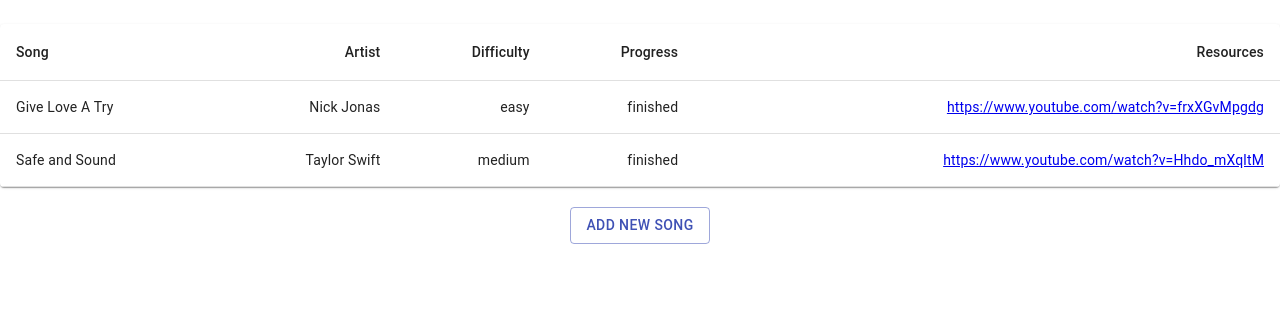
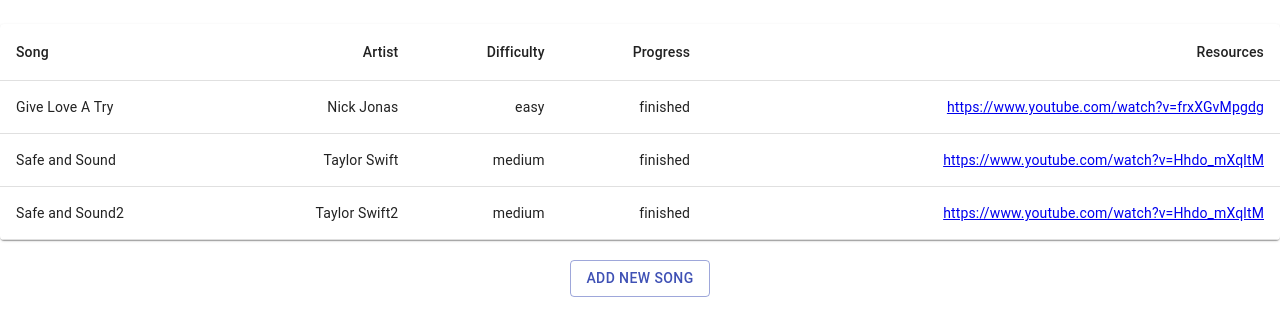
Before and after one commit to brandonhudavid/six-strings, a React (Create React App) app: page / in a window 1280 px wide. Shown: the top 336 px of the page. Built offline with nearby package versions, Linux system fonts and the light colour scheme.

Commit message:
implemented connect, TODO: fix dropdown default values

```diff
--- a/package.json
+++ b/package.json
@@ -6,6 +6,7 @@
     "@material-ui/core": "^4.3.2",
     "react": "^16.9.0",
     "react-dom": "^16.9.0",
+    "react-redux": "^7.1.0",
     "react-scripts": "3.1.0",
     "redux": "^4.0.4"
   },
--- a/src/components/AddSongDialog.js
+++ b/src/components/AddSongDialog.js
@@ -16,6 +16,9 @@ import {
 	addSong
 } from '../actions/actions'
 
+// react-redux
+import { connect } from 'react-redux'
+
 const useStyles = makeStyles(theme => ({
   textField: {
     marginLeft: theme.spacing(1),
@@ -28,7 +31,7 @@ const useStyles = makeStyles(theme => ({
 }));
 
 function AddSongDialog(props) {
-  const { onClose, open, store } = props
+  const { onClose, open } = props
   const [ songName, setSongName ] = React.useState('')
   const [ artist, setArtist ] = React.useState('')
   const [ difficulty, setDifficulty ] = React.useState('')
@@ -72,7 +75,7 @@ function AddSongDialog(props) {
   function addSongClicked() {
     if (songName && artist && difficulty && progress && resources) {
       console.log("dispatching:", songName, artist, difficulty, progress, resources)
-      store.dispatch(addSong({
+      props.dispatch(addSong({
         name: songName,
         artist: artist,
         difficulty: difficulty,
@@ -157,7 +160,8 @@ function AddSongDialog(props) {
 
 export function AddSongComponent(props) {
   const [open, setOpen] = React.useState(false)
-  const store = props.store
+  //const store = props.store
+  console.log('AddsongComponent props:', props)
 
   function handleClickOpen() {
     setOpen(true)
@@ -172,9 +176,9 @@ export function AddSongComponent(props) {
       <Button variant="outlined" color="primary" onClick={handleClickOpen}>
         Add new song
       </Button>
-      <AddSongDialog open={open} onClose={handleClose} store={store} />
+      <AddSongDialog open={open} onClose={handleClose} dispatch={props.dispatch} />
     </div>
   )
 }
 
-export default AddSongComponent;
+export default connect()(AddSongComponent)
--- a/src/components/SongsTable.js
+++ b/src/components/SongsTable.js
@@ -7,6 +7,9 @@ import TableCell from '@material-ui/core/TableCell';
 import TableHead from '@material-ui/core/TableHead';
 import TableRow from '@material-ui/core/TableRow';
 import Paper from '@material-ui/core/Paper';
+
+// react-redux
+import { connect } from 'react-redux'
 
 const useStyles = makeStyles(theme => ({
   root: {
@@ -19,10 +22,34 @@ const useStyles = makeStyles(theme => ({
   },
 }));
 
+function mapSongs(songs) {
+  if (songs) {
+    return (
+      <TableBody>
+      {songs.map(song => (
+        <TableRow key={song.name}>
+          <TableCell component="th" scope="row">
+            {song.name}
+          </TableCell>
+          <TableCell align="right">{song.artist}</TableCell>
+          <TableCell align="right">{song.difficulty}</TableCell>
+          <TableCell align="right">{song.progress}</TableCell>
+          <TableCell align="right">
+            <a href={song.resources} rel="noopener noreferrer" target="_blank">{song.resources}</a>
+          </TableCell>
+        </TableRow>
+      ))}
+      </TableBody>
+    )
+  } else {
+    console.log('in mapSongs, but songs is undefined')
+  }
+}
+
 export function SongsTable(props) {
 
   const classes = useStyles()
-
+  console.log('Songstable props:', props)
   return (
       <Paper className={classes.root}>
         <Table className={classes.table}>
@@ -35,24 +62,17 @@ export function SongsTable(props) {
               <TableCell align="right">Resources</TableCell>
             </TableRow>
           </TableHead>
-          <TableBody>
-            {props.songs.map(song => (
-              <TableRow key={song.name}>
-                <TableCell component="th" scope="row">
-                  {song.name}
-                </TableCell>
-                <TableCell align="right">{song.artist}</TableCell>
-                <TableCell align="right">{song.difficulty}</TableCell>
-                <TableCell align="right">{song.progress}</TableCell>
-                <TableCell align="right">
-                  <a href={song.resources} rel="noopener noreferrer" target="_blank">{song.resources}</a>
-                </TableCell>
-              </TableRow>
-            ))}
-          </TableBody>
+          {mapSongs(props.songs)}
         </Table>
       </Paper>
    )
 }
 
-export default SongsTable;
+const mapStateToProps = function(state) {
+  console.log('mapStateToProps state:', state)
+  return {
+    songs: state.songs
+  }
+}
+
+export default connect(mapStateToProps)(SongsTable)
--- a/src/index.js
+++ b/src/index.js
@@ -10,48 +10,65 @@ import songsApp from './reducers/reducers'
 import {
 	addSong
 } from './actions/actions'
-import { AddSongComponent } from './components/AddSongDialog'
-import { SongsTable } from './components/SongsTable'
+import AddSongComponent from './components/AddSongDialog'
+import SongsTable from './components/SongsTable'
+import {
+  Provider,
+  connect
+ } from 'react-redux'
 
-class App extends React.Component {
-
-	constructor(props) {
-		super(props);
-		this.store = createStore(songsApp)
-		console.log(this.store.getState())
-		this.unsubscribe = this.store.subscribe(() => console.log(this.store.getState()))
-	}
-
-	dispatchTests() {
-		// dispatch tests
-		this.store.dispatch(addSong({
+const store = createStore(songsApp)
+store.dispatch(addSong({
   name: 'Give Love A Try',
   artist: 'Nick Jonas',
   difficulty: 'easy',
   progress: 'finished',
   resources: 'https://www.youtube.com/watch?v=frxXGvMpgdg'
 }))
-		this.store.dispatch(addSong({
+store.dispatch(addSong({
   name: 'Safe and Sound',
   artist: 'Taylor Swift',
   difficulty: 'medium',
   progress: 'finished',
   resources: 'https://www.youtube.com/watch?v=Hhdo_mXqltM'
 }))
+
+
+
+class App extends React.Component {
+
+	constructor(props) {
+		super(props);
+		this.unsubscribe = store.subscribe(() => console.log(store.getState()))
 	}
 
+
 	render() {
-	    this.dispatchTests()
 		return (
-      <div>
-        <SongsTable songs={this.store.getState().songs} />
+        <>
+          <SongsTable />
           <div style={{display: 'block', textAlign: 'center',  marginTop: 20 + 'px'}}>
-          <AddSongComponent store={this.store} />
+            <AddSongComponent />
           </div>
-	    </div>
+        </>
   	)
 	}
 }
 
 const rootElement = document.getElementById("root");
-ReactDOM.render(<App />, rootElement);
+console.log('store:', store)
+console.log('store state:', store.getState())
+ReactDOM.render(
+  <Provider store={store}>
+    <App />
+  </Provider>,
+  rootElement);
+
+store.dispatch(addSong({
+  name: 'Safe and Sound2',
+  artist: 'Taylor Swift2',
+  difficulty: 'medium',
+  progress: 'finished',
+  resources: 'https://www.youtube.com/watch?v=Hhdo_mXqltM'
+}))
+console.log('dispatched another one')
```
Also changed, not shown: 1 other file (tests, documents, lock files or other folders). Lines whose indentation alone changed are shown as unchanged.
